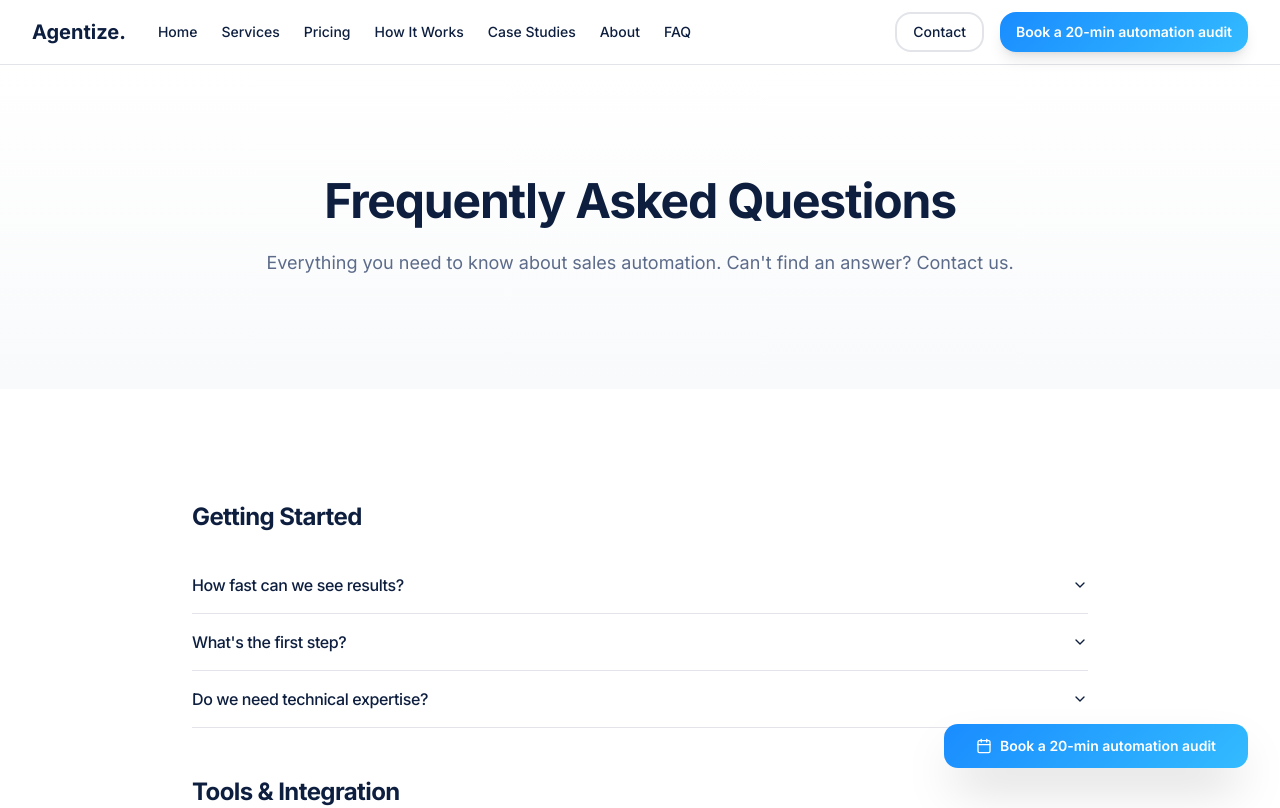
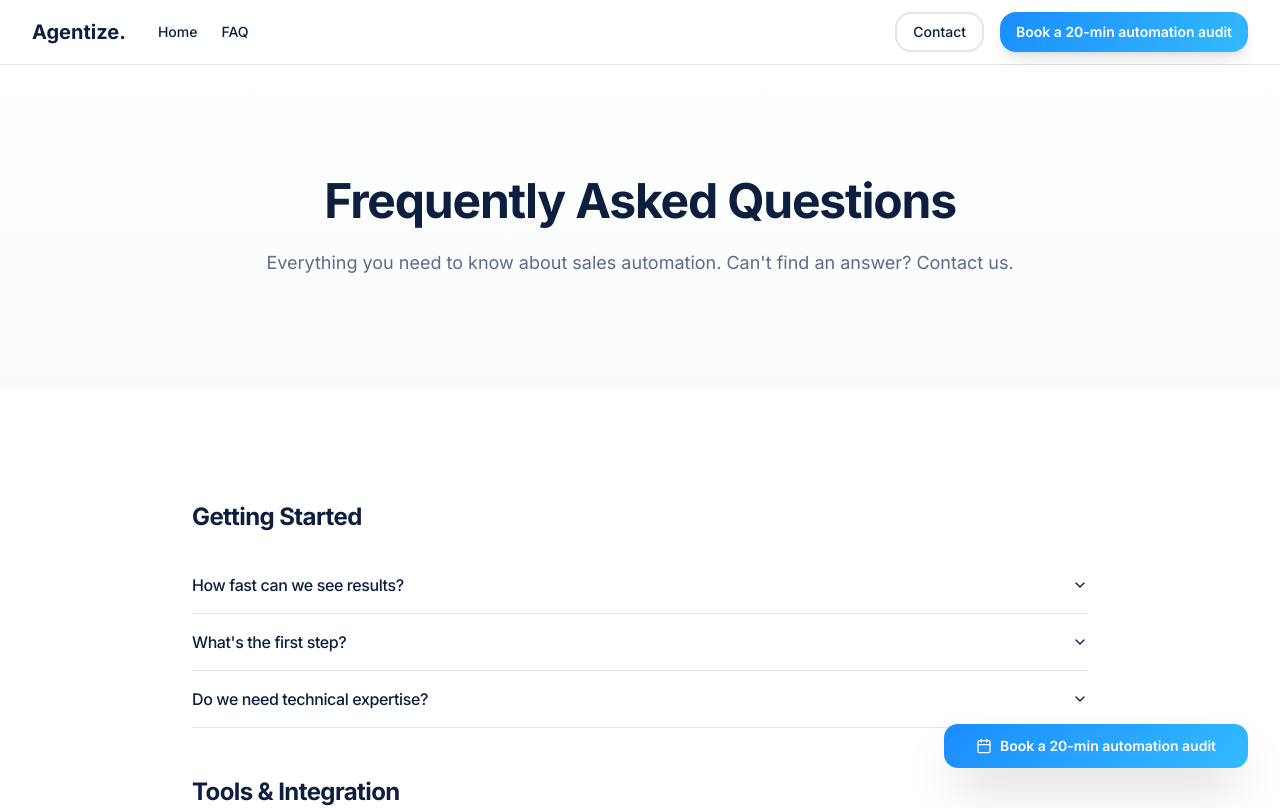
Before and after one commit to SakinaGadri/agentize, a React (Vite) app: page /faq in a window 1280 px wide. Shown: the top 808 px of the page. Built offline with nearby package versions, Linux system fonts and the light colour scheme; the HTML template or start-up script is replaced by a standard one.

Commit message:
removed links

```diff
--- a/src/App.tsx
+++ b/src/App.tsx
@@ -23,12 +23,12 @@ const App = () => (
       <BrowserRouter>
         <Routes>
           <Route path="/" element={<Index />} />
-          <Route path="/services" element={<Services />} />
+          {/* <Route path="/services" element={<Services />} />
           <Route path="/pricing" element={<Pricing />} />
           <Route path="/how-it-works" element={<HowItWorks />} />
           <Route path="/case-studies" element={<CaseStudies />} />
           <Route path="/about" element={<About />} />
-          <Route path="/contact" element={<Contact />} />
+          <Route path="/contact" element={<Contact />} /> */}
           <Route path="/faq" element={<FAQ />} />
           {/* ADD ALL CUSTOM ROUTES ABOVE THE CATCH-ALL "*" ROUTE */}
           <Route path="*" element={<NotFound />} />
--- a/src/components/home/ApproachSection.tsx
+++ b/src/components/home/ApproachSection.tsx
@@ -42,7 +42,7 @@ export function ApproachSection() {
           </p>
         </div>
 
-        <div className="grid gap-6 sm:grid-cols-2 lg:grid-cols-3">
+        <div className="grid gap-6 sm:grid-cols-2 lg:grid-cols-3 center">
           {pillars.map((pillar, index) => (
             <Card
               key={pillar.title}
@@ -58,11 +58,11 @@ export function ApproachSection() {
           ))}
 
           {/* Empty card to complete the grid */}
-          <Card className="p-8 shadow-card border-2 border-dashed border-border flex items-center justify-center bg-secondary/30 animate-fade-up" style={{ animationDelay: "0.5s" }}>
+          {/* <Card className="p-8 shadow-card border-2 border-dashed border-border flex items-center justify-center bg-secondary/30 animate-fade-up" style={{ animationDelay: "0.5s" }}>
             <p className="text-center text-muted-foreground font-medium">
               Custom workflows tailored to your unique process
             </p>
-          </Card>
+          </Card> */}
         </div>
       </div>
     </section>
--- a/src/components/home/FinalCTA.tsx
+++ b/src/components/home/FinalCTA.tsx
@@ -21,9 +21,9 @@ export function FinalCTA() {
                 <ArrowRight className="ml-2 h-5 w-5" />
               </Link>
             </Button>
-            <Button asChild variant="outline" size="lg" className="border-primary-foreground text-primary-foreground hover:bg-primary-foreground/10">
+            {/* <Button asChild variant="outline" size="lg" className="border-primary-foreground text-primary-foreground hover:bg-primary-foreground/10">
               <Link to="/pricing">View pricing</Link>
-            </Button>
+            </Button> */}
           </div>
         </div>
       </div>
--- a/src/components/layout/Footer.tsx
+++ b/src/components/layout/Footer.tsx
@@ -4,10 +4,10 @@ import { Mail, Linkedin } from "lucide-react";
 const footerLinks = {
   pages: [
     { name: "Home", href: "/" },
-    { name: "Services", href: "/services" },
-    { name: "Pricing", href: "/pricing" },
-    { name: "About", href: "/about" },
-    { name: "Contact", href: "/contact" },
+    // { name: "Services", href: "/services" },
+    // { name: "Pricing", href: "/pricing" },
+    // { name: "About", href: "/about" },
+    // { name: "Contact", href: "/contact" },
   ],
   legal: [
     { name: "Privacy Policy", href: "/privacy" },
--- a/src/components/layout/Header.tsx
+++ b/src/components/layout/Header.tsx
@@ -6,11 +6,11 @@ import { cn } from "@/lib/utils";
 
 const navigation = [
   { name: "Home", href: "/" },
-  { name: "Services", href: "/services" },
-  { name: "Pricing", href: "/pricing" },
-  { name: "How It Works", href: "/how-it-works" },
-  { name: "Case Studies", href: "/case-studies" },
-  { name: "About", href: "/about" },
+  // { name: "Services", href: "/services" },
+  // { name: "Pricing", href: "/pricing" },
+  // { name: "How It Works", href: "/how-it-works" },
+  // { name: "Case Studies", href: "/case-studies" },
+  // { name: "About", href: "/about" },
   { name: "FAQ", href: "/faq" },
 ];
 
```
